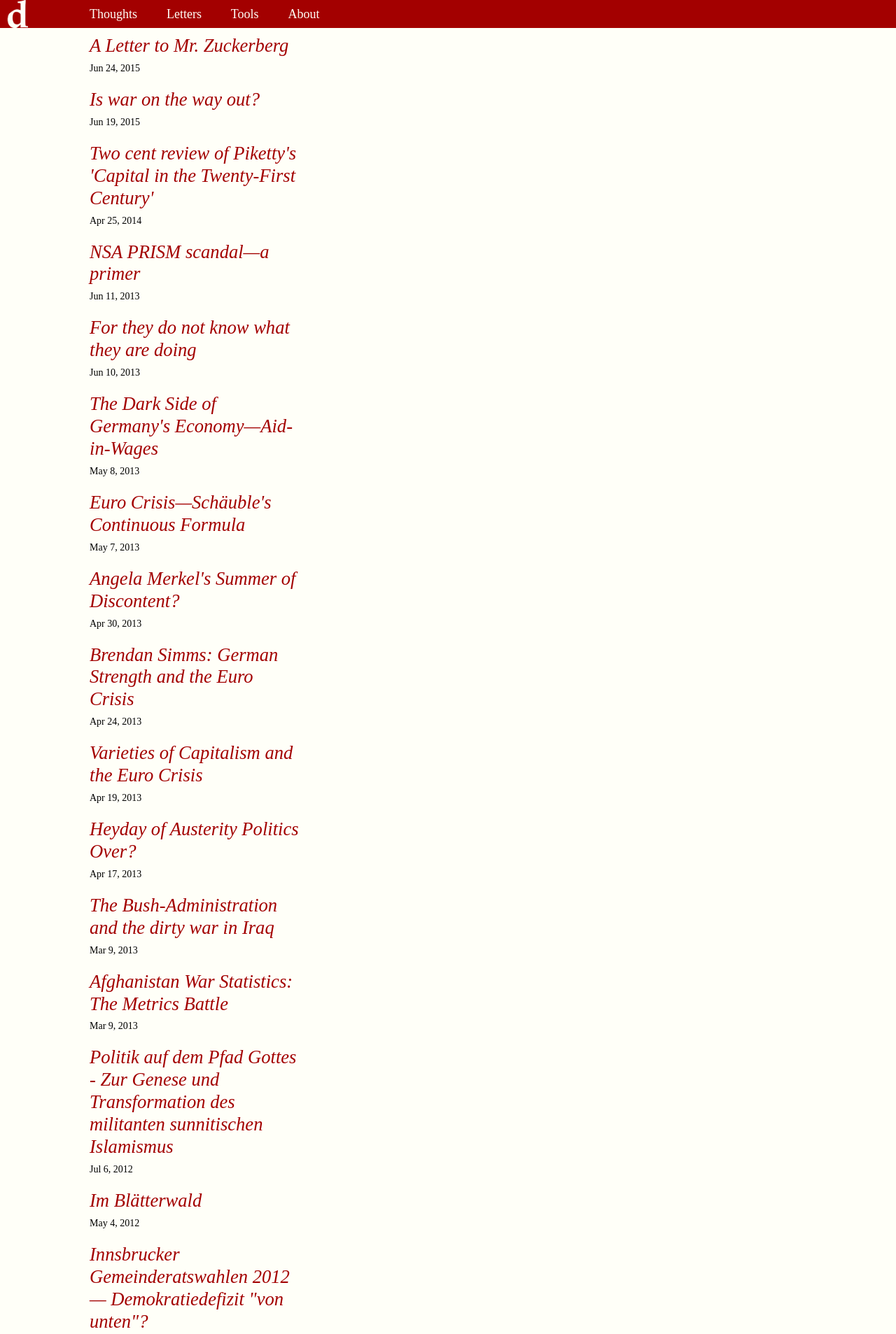
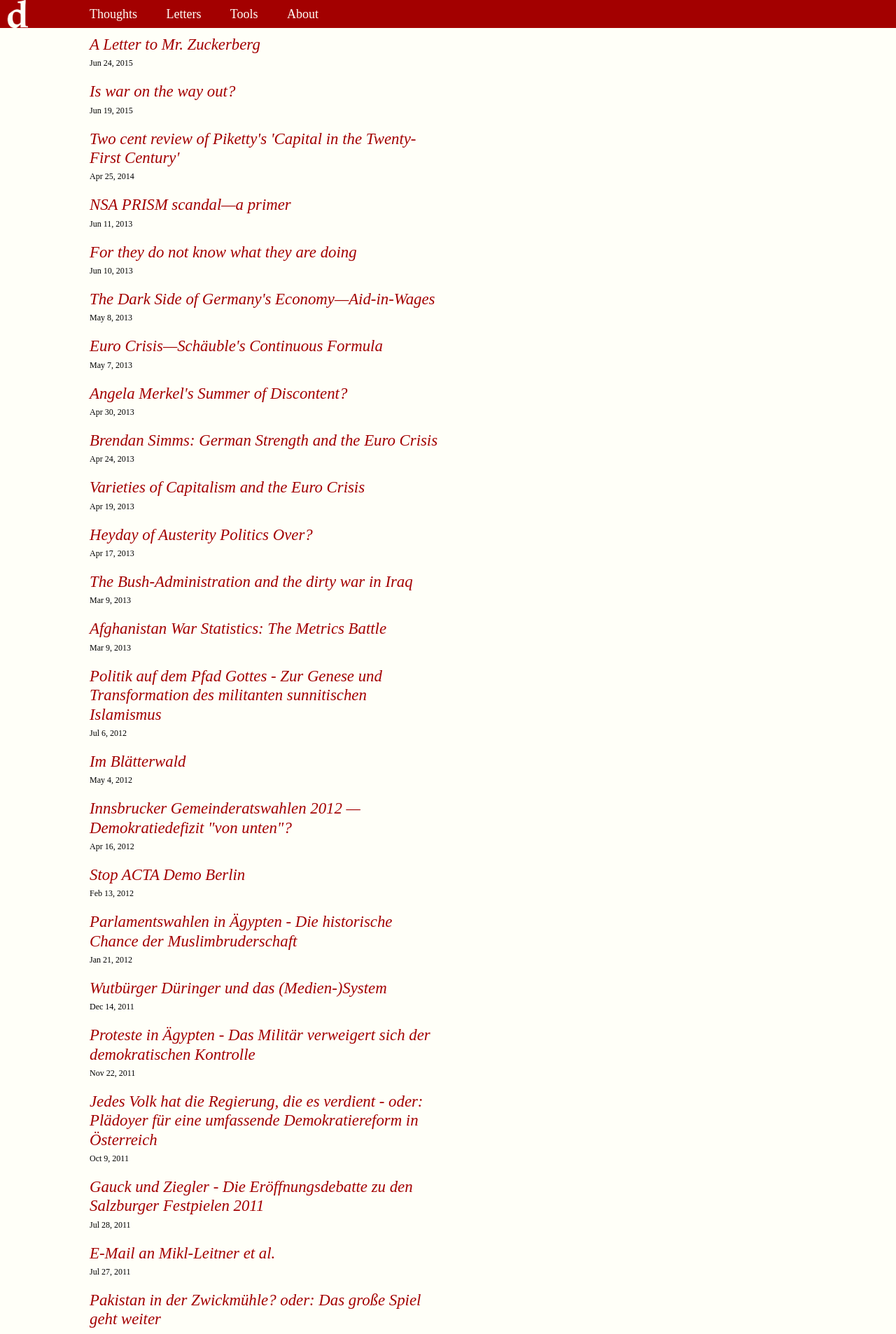
Before and after one commit to mo-tom/bkp, a Jekyll site: the page built from index.html, in a window 1280 px wide. Shown: the top 1907 px of the page at 70% size. Built offline with Jekyll 4.4.1, drawn with Linux system fonts in a browser that asks for light colours; some web fonts are replaced.

Commit message:
widht built

```diff
--- a/css/tufte.css
+++ b/css/tufte.css
@@ -90,7 +90,7 @@ html {
 }*/
 
 @media screen and (min-width: 50px)  {
-  html{ font-size: 14px; }
+  html{ font-size: 12px; }
   a.site-title { font-size: 3rem; }
   div#logo { display: none; }
   div.smallmenu { display: inline-block;}
@@ -106,16 +106,16 @@ html {
 }
 
 @media screen and (min-width: 800px)  {
-  html{ font-size: 14px; }
+  html{ font-size: 12px; }
   a.site-title { font-size: 3rem; }
   /*div#logo { display: block; width: 60px; height: 60px; }
   div.smallmenu { display: none;}*/
   nav.small-site-nav {margin-left: 10% !important;}
   div#logo { display: none; }
   div.smallmenu { display: inline-block;}
-  div.home {width: 300px;}
-  div.post {width: 300px;}
-  div.footermargin {width: 300px;}
+  div.home {width: 500px;}
+  div.post {width: 500px;}
+  div.footermargin {width: 500px;}
   .page-content {margin-left: 10% !important;}
   .site-footer {margin-left: 10% !important;}
 }
```
Also changed, not shown: 2 other files.
